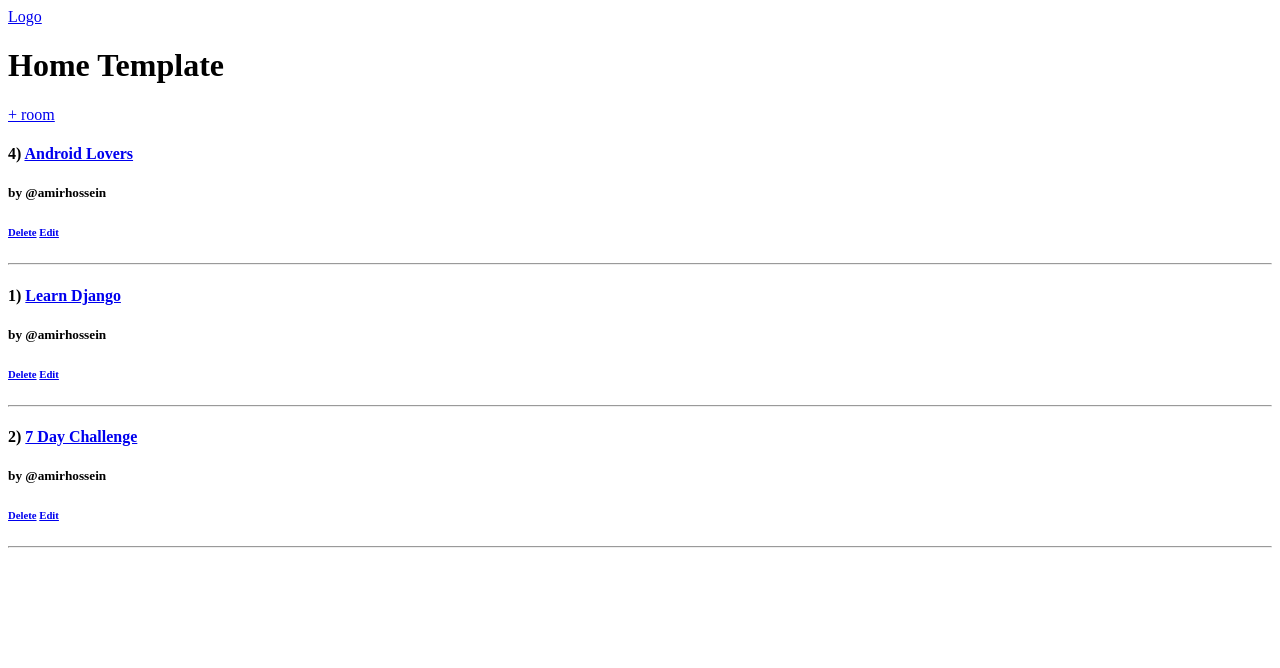
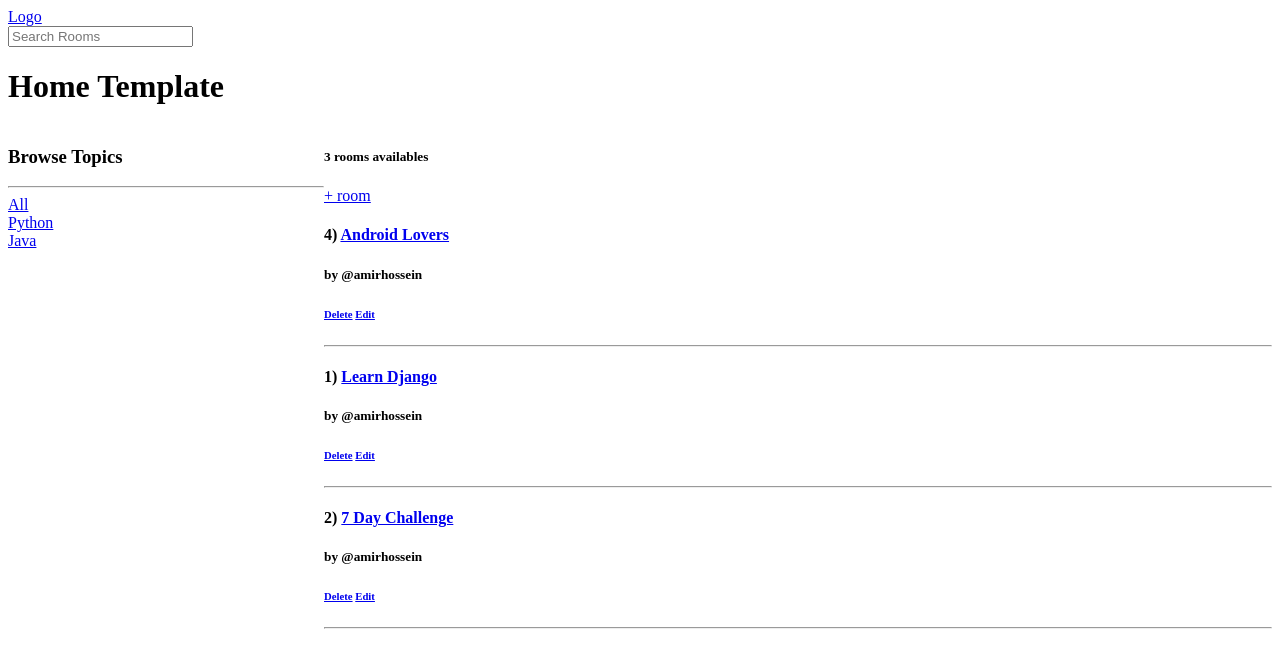
Before and after one commit to amirhzare/topic-base-website, a Django app: page / in a window 1280 px wide. Shown: the top 668 px of the page. Run offline with Django 4.2, Linux system fonts and the light colour scheme; data comes from the database, SQL or seed files in the repository.

Commit message:
feat: search bar added

```diff
--- a/base/templates/base/home.html
+++ b/base/templates/base/home.html
@@ -1,10 +1,30 @@
 {% extends 'main.html' %}
 {% block content %}
 <h1>Home Template</h1>
+<style>
+    .home-container {
+        display: grid;
+        grid-template-columns: 1fr 3fr;
+    }
+</style>
+<div class="home-container">
 
-<div>
-    <a href="create-room">+ room</a>
     <div>
+        <h3>Browse Topics</h3>
+        <hr>
+        <div>
+            <a href="{% url 'home' %}">All</a>
+        </div>
+        {% for topic in topics %}
+        <div>
+            <a href="{% url 'home' %}?q={{topic.name}}">{{topic.name}}</a>
+        </div>
+        {% endfor %}
+    </div>
+
+    <div>
+        <h5>{{room_count}} rooms availables</h5>
+        <a href="create-room">+ room</a>
         {% for room in rooms %}
         <div>
             <h4>{{room.id}}) <a href="{% url 'room' room.id %}">{{room.name}}</a> </h4>
--- a/base/views.py
+++ b/base/views.py
@@ -1,11 +1,20 @@
 from django.shortcuts import render, redirect
-from .models import Room
+from django.db.models import Q
+from .models import Room, Topic
 from .forms import RoomForm
 # Create your views here.
 
 def home(request):
-    rooms = Room.objects.all()
-    context = {'rooms': rooms}
+    q = request.GET.get('q') if request.GET.get('q') != None else ''
+    print(f'query: {q}')
+    rooms = Room.objects.filter(
+        Q(topic__name__icontains=q) |
+        Q(name__icontains=q)|
+        Q(description__icontains=q)
+    )
+    room_count = rooms.count()
+    topics = Topic.objects.all()
+    context = {'rooms': rooms, 'topics': topics, 'room_count': room_count}
     return render(request, 'base/home.html', context)
 
 def room(request, pk):
--- a/templates/navbar.html
+++ b/templates/navbar.html
@@ -1 +1,5 @@
 <a href="MyLogo"> Logo </a>
+
+<form method="GET" action="{% url 'home' %}">
+    <input type="text" name="q" placeholder="Search Rooms" />
+</form>
```
